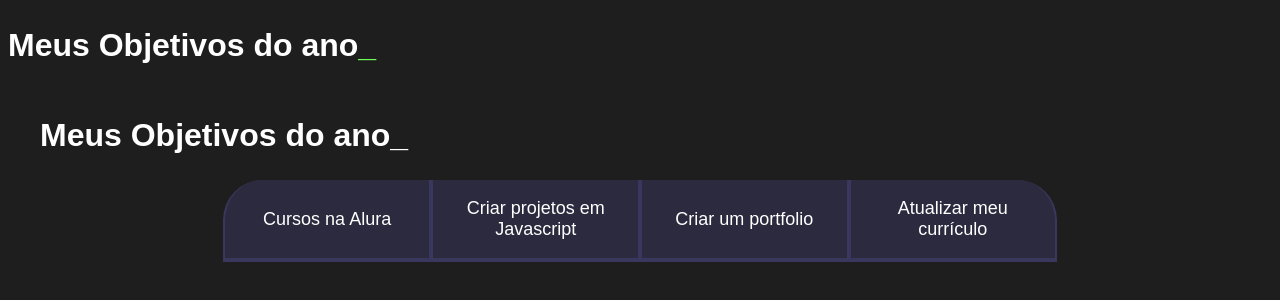
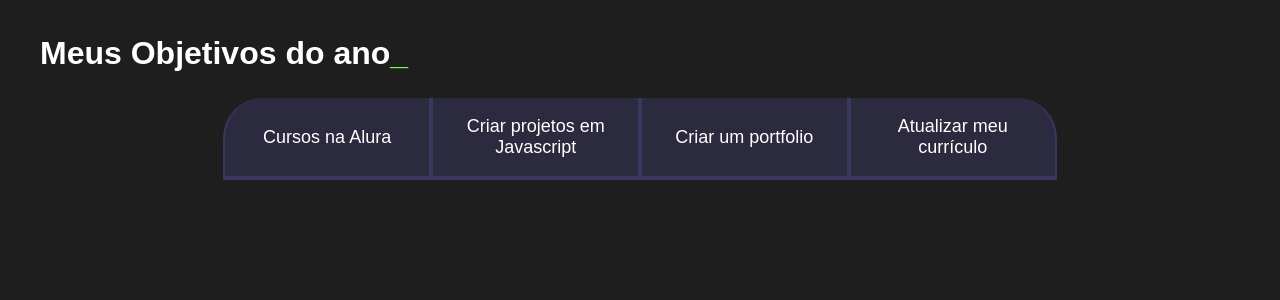
Before and after one commit to costakamila/aula-de-programa-o, a plain HTML site: page index.html in a window 1280 px wide. Drawn offline with Linux system fonts and the light colour scheme.

Commit message:
aula 01/04

```diff
--- a/index.html
+++ b/index.html
@@ -4,7 +4,7 @@
     <meta charset="UTF-8">
     <meta http-equiv="X-UA-Compatible" content="IE=edge">
     <meta name="viewport" content="width=device-width, initial-scale=1.0">
-    <title>Document</title> <h2 class="titulo-principal">Meus Objetivos do ano<span>_</span></h2>
+    <title>Document</title>
     <link rel="stylesheet" href="style.css">
 
 
@@ -12,7 +12,7 @@
 
 <body>
     <section class="conteudo-principal">
-        <h2 class="titulo-principal">Meus Objetivos do ano_</h2>
+        <h2 class="titulo-principal">Meus Objetivos do ano<span>_</span></h2>
     <div class="botoes">
         <button class="botao">Cursos na Alura</button>
         <button class="botao">Criar projetos em Javascript</button>
```
